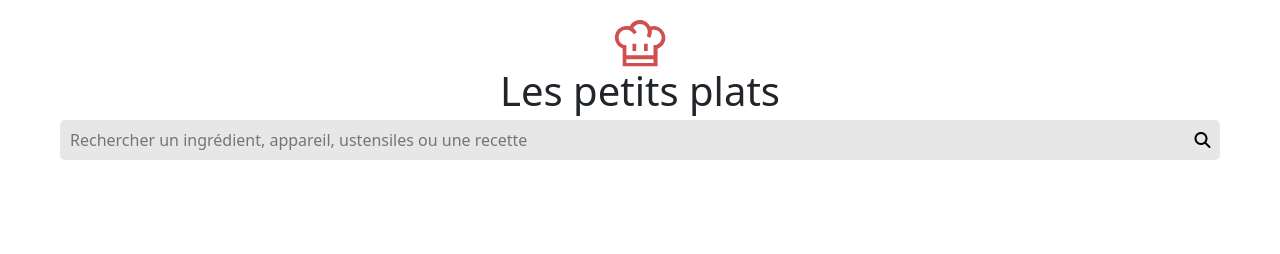
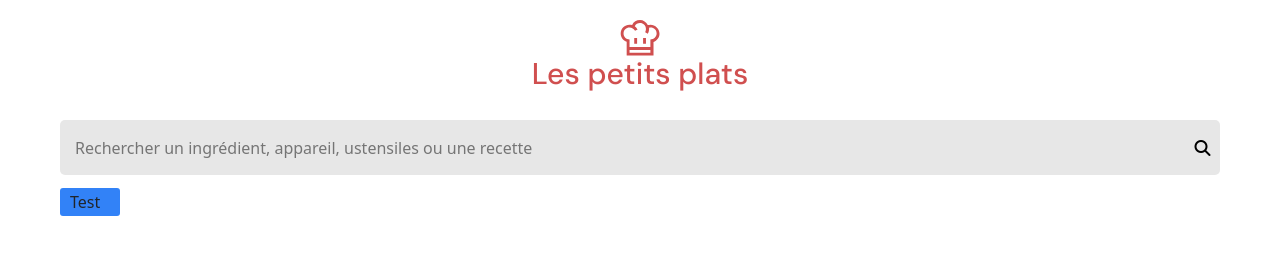
Before and after one commit to StevenBLR/Les-petits-plats, a plain HTML site: page project/html/index.html in a window 1280 px wide. Drawn offline with nearby package versions, Linux system fonts and the light colour scheme.

Commit message:
wip layout

```diff
--- a/project/css/style.css
+++ b/project/css/style.css
@@ -1,13 +1,27 @@
+@import url('https://fonts.googleapis.com/css2?family=DM+Sans:wght@400;500;700&display=swap');
+
+.page-wrapper{
+    margin: 20px 60px;
+}
+
+/* HEADER -------------------------- */
 header{
     display: flex;
     flex-direction: column;
     height: 100px;
     align-items: center;
+    font-family: DM Sans;
+    color: #D04F4F;
+}
+.header__title {
+    font-size: 30px;
+    text-align: center;
+}
+.header__logo{
+    width: 40px;
 }
 
-.page-wrapper{
-    margin: 20px 60px;
-}
+/* FILTERS --------------------------- */
 .filters{
     position: relative;
 }
@@ -16,7 +30,7 @@ header{
     position: absolute;
 }
 
-button.filters__send-bt {
+.filters__send-bt {
     position: absolute;
     right: 0;
     height: 100%;
@@ -25,11 +39,23 @@ button.filters__send-bt {
     background-color: unset;
 }
 
-input.filters__search-bar {
-    height: 40px;
+.filters__search-bar {
+    height: 55px;
     width: 100%;
     border-radius: 5px;
-    padding: 10px;
+    padding: 10px 35px 10px 15px;
     border: none;
+    overflow: hidden;
+    text-overflow: ellipsis;
     background-color: #E7E7E7;
 }
+
+.filters__tag {
+    background-color: #3282F7;
+    border-radius: 3px;
+    padding: 3px 20px 3px 10px;
+}
+
+.filters__tags {
+    margin-top: 15px;
+}
--- a/project/html/index.html
+++ b/project/html/index.html
@@ -21,6 +21,12 @@
               <i class="fas fa-search"></i>
           </button>
         </form>
+
+        <nav class="filters__tags">
+          <span class="filters__tag">
+            Test
+          </span>
+        </nav>
       </main>
       <footer>
       </footer>
```
